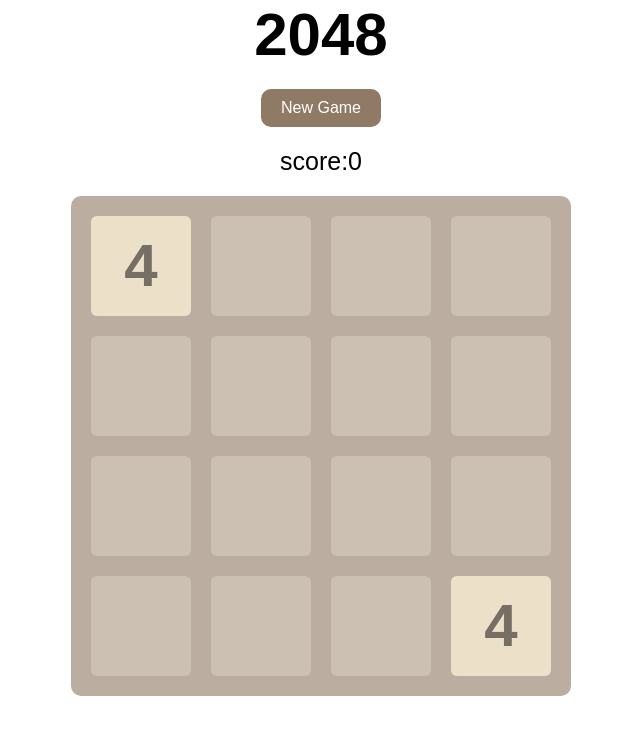
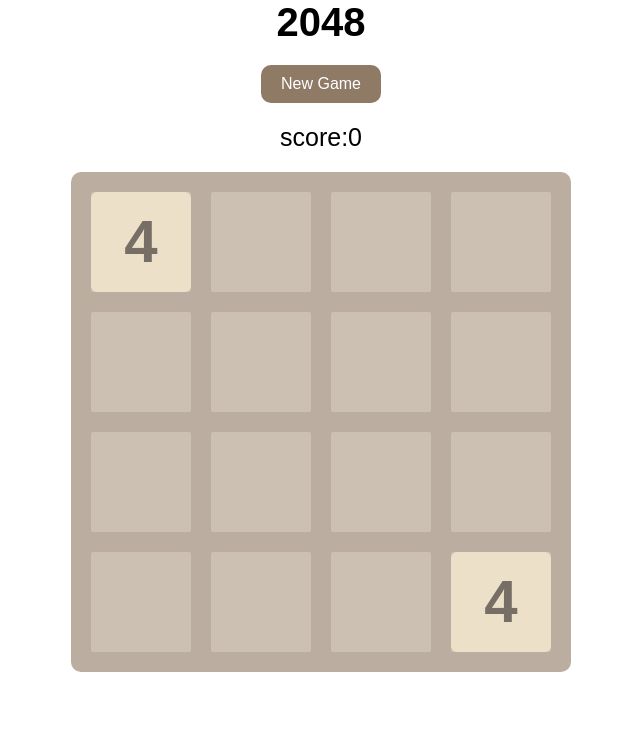
Before and after one commit to marsggbo/2048, a plain HTML site: page index.html in a window 1280 px wide. Shown: the whole page, without its empty margins (319-959 px from the left). Drawn offline with nearby package versions, Linux system fonts and the light colour scheme.

Commit message:
移动自适应
学到了新东西。自己亲手做出来很有成就感，虽然不是完全自己做的，但还是很开心了~~~

```diff
--- a/index.html
+++ b/index.html
@@ -2,6 +2,9 @@
 <html>
 <head>
 	<title>2048</title>
+	<meta charset=utf-8>
+	<meta name=description content="">
+	<meta name=viewport content="width=device-width,height=device-height, initial-scale=1.0,maximun-scale=1.0,minimum-scale=1.0,user-scalable=no"/>
 	<link rel="stylesheet" type="text/css" href="style2048.css">
 	<script src="http://libs.baidu.com/jquery/1.9.0/jquery.js" type="text/javascript"></script>
 	<script type="text/javascript" src="main_2048.js"></script>
--- a/main_2048.js
+++ b/main_2048.js
@@ -4,8 +4,26 @@ var hasConflicted = new Array();	//该数组作用是使每个格子每次只能
 
 
 $(document).ready(function(){
+	prepareForMobile();
 	newgame();
 });
+
+function prepareForMobile(){
+	if( documentWidth > 500 ){
+		gradeContainerWidth = 500 ;
+		cellSpace = 20 ;
+		cellSlideLength = 100 ;
+	}
+
+	$("#container").css("width" ,gradeContainerWidth - 2 * cellSpace);
+	$("#container").css("height",gradeContainerWidth - 2 * cellSpace);
+	$("#container").css("border-radius",gradeContainerWidth * 0.02);
+	$("#container").css("padding",cellSpace);
+
+	$(".grade-cell").css("width", cellSlideLength);
+	$(".grade-cell").css("height",cellSlideLength);
+	$(".grade-cell").css("border-radius",0.02 * cellSlideLength);
+}
 
 function newgame(){
 	//初始化棋盘格
@@ -48,8 +66,7 @@ function init(){
 //更新board数据
 function updateBoardView() {
 	$('.number-cell').remove();
-	for(var i = 0; i < 4; i++)
-	{
+	for(var i = 0; i < 4; i++){
 		for(var j = 0; j < 4; j++){
 			//增加类为number-cell的div，与原来的grade-cell区分开来,用于更新数据
 			//$('#container').append('<div class="number-cell" id="number-cell-"+i+"-"+j+'"></div>");
@@ -61,15 +78,15 @@ function updateBoardView() {
 			{
 				thisNumberCell.css('width','0px');
 				thisNumberCell.css('height','0px');
-				thisNumberCell.css('top',getposTop(i,j) + 50);
-				thisNumberCell.css('left',getposLeft(i,j) + 50);
+				thisNumberCell.css('top',getposTop(i,j) + 0.5*cellSlideLength);
+				thisNumberCell.css('left',getposLeft(i,j) + 0.5*cellSlideLength);
 			}
 			else
 			//如果操作对象数值不为0，则将其宽高均设为100px，并更新其位置
 			//同时，还需要更新背景色和前端显示的字体颜色
 			{
-				thisNumberCell.css('width','100px');
-				thisNumberCell.css('height','100px');
+				thisNumberCell.css('width',cellSlideLength);
+				thisNumberCell.css('height',cellSlideLength);
 				thisNumberCell.css('top',getposTop(i,j));
 				thisNumberCell.css('left',getposLeft(i,j));
 
@@ -84,6 +101,8 @@ function updateBoardView() {
 			hasConflicted[i][j] = false;
 		}
 	}
+	$(".number-cell").css("line-height",cellSlideLength + 'px');
+	$(".number-cell").css("font-size",0.6 * cellSlideLength + 'px');
 }
 
 
--- a/show_animation.js
+++ b/show_animation.js
@@ -12,8 +12,8 @@ function showNumberWithAnimation(i,j,randomNumber){
 	numbercell.text(randomNumber);
 
 	numbercell.animate({
-		width:"100px",
-		height:"100px",
+		width:cellSlideLength,
+		height:cellSlideLength,
 		top:getposTop(i,j),
 		left:getposLeft(i,j)
 	},50);
--- a/style2048.css
+++ b/style2048.css
@@ -5,13 +5,13 @@
 header{
 	display: block;
 	margin: 0px auto;
-	width: 500px;
+	width: 100%;
 	text-align: center;
 }
 /*2048样式设置*/
 h1{
 	font-family: Arial;
-	font-size: 60px;
+	font-size: 40px;
 	font-weight: bold;
 }
 /*按钮样式设置*/
@@ -29,7 +29,7 @@ header #newgamebutton{
 	border-radius: 10px;
 	text-decoration: none;
 }
-/*[再来一次]按钮鼠标上移特效*/
+/*[重新开始]按钮鼠标上移特效*/
 header #newgamebutton:hover{background-color: #9f8b77}
 /*分数score样式*/
 header p{font-family: Arial;font-size: 25px;margin: 20px auto;}
--- a/support2048.js
+++ b/support2048.js
@@ -1,10 +1,16 @@
+documentWidth = window.screen.availWidth;	//获取设备屏幕宽度
+gradeContainerWidth = 0.92 * documentWidth;		//定义棋盘格的宽度
+cellSlideLength = 0.18 * documentWidth;			//每个小格子的宽度
+cellSpace = 0.04 * documentWidth;				//每个小格子之间的间距
+
+
 //计算距离顶端的距离
 function getposTop(i,j){
-	return 20*(i+1)+100*i;
+	return cellSpace*(i+1)+cellSlideLength*i;
 }
 //计算距离左端的距离
 function getposLeft(i,j){
-	return 20*(j+1)+100*j;
+	return cellSpace*(j+1)+cellSlideLength*j;
 }
 //number-cell背景色更新
 function getNumberBackColor(number){
```
